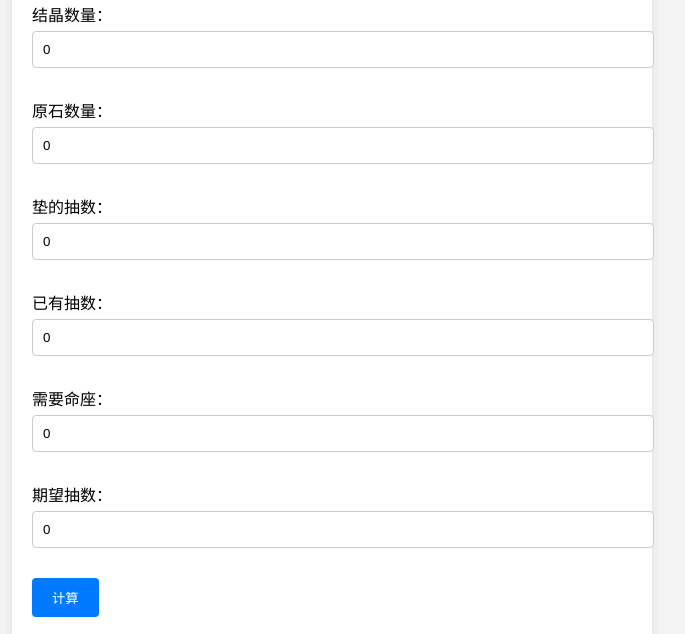
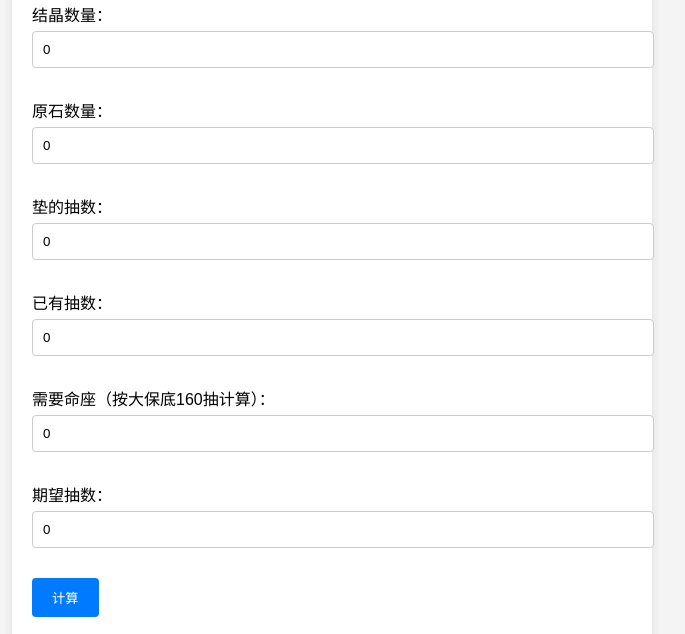
Before and after one commit to tychen17/yuanshenck.github.io, a plain HTML site: page index.html in a window 1280 px wide. Shown: the part 127-761 px from the top of the page, without its empty margins (308-993 px from the left). Drawn offline with Linux system fonts and the light colour scheme.

Commit message:
Update index.html

```diff
--- a/index.html
+++ b/index.html
@@ -13,7 +13,7 @@
             <label>原石数量：<input type="number" id="primogems" value="0"></label>
             <label>垫的抽数：<input type="number" id="padded-pulls" value="0"></label>
             <label>已有抽数：<input type="number" id="existing-pulls" value="0"></label>
-            <label>需要命座：<input type="number" id="desired-constellations" value="0"></label>
+            <label>需要命座（按大保底160抽计算）：<input type="number" id="desired-constellations" value="0"></label>
             <label>期望抽数：<input type="number" id="expected-pulls" value="0"></label>
             <button onclick="calculate()">计算</button>
         </div>
```
